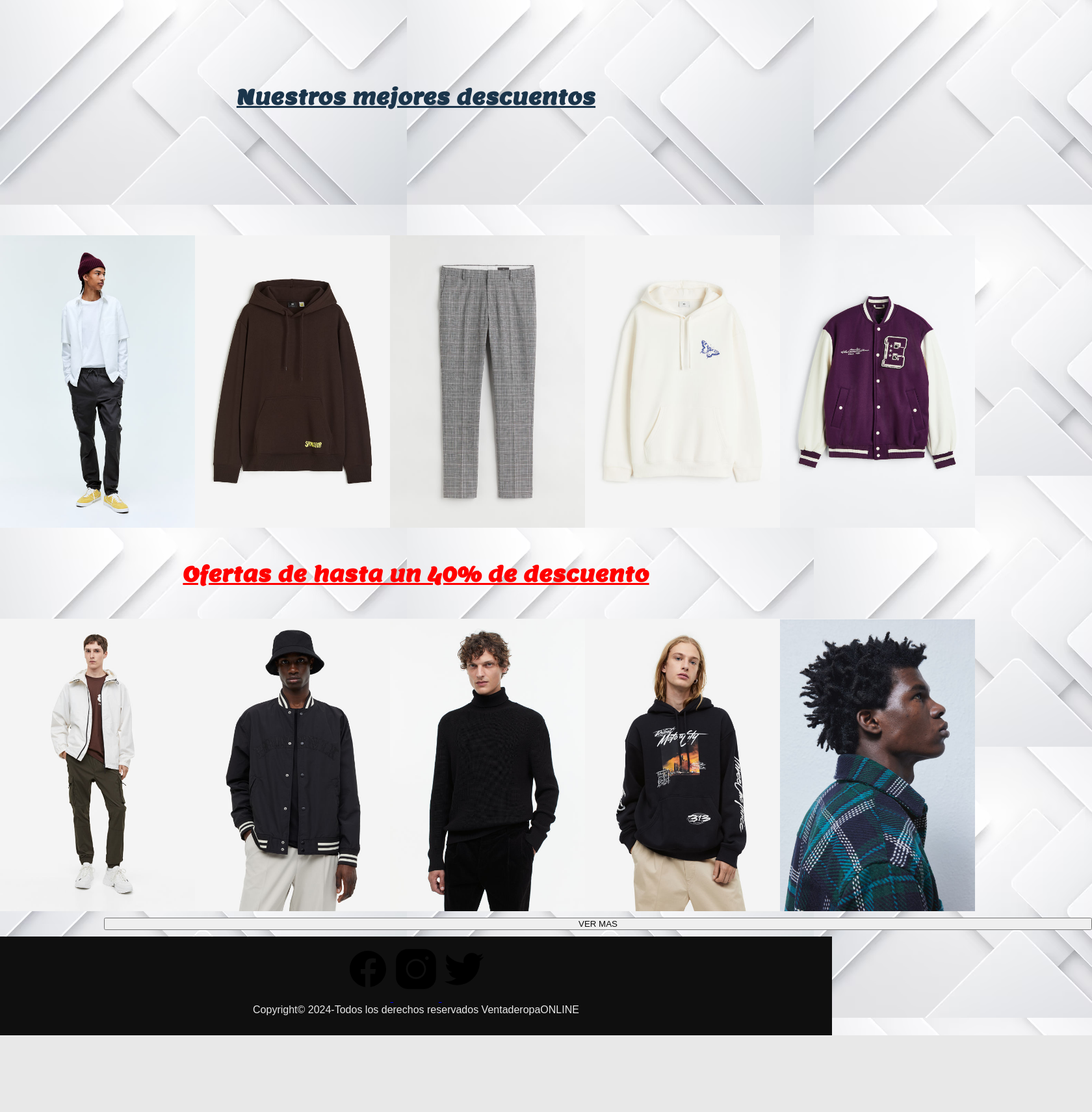
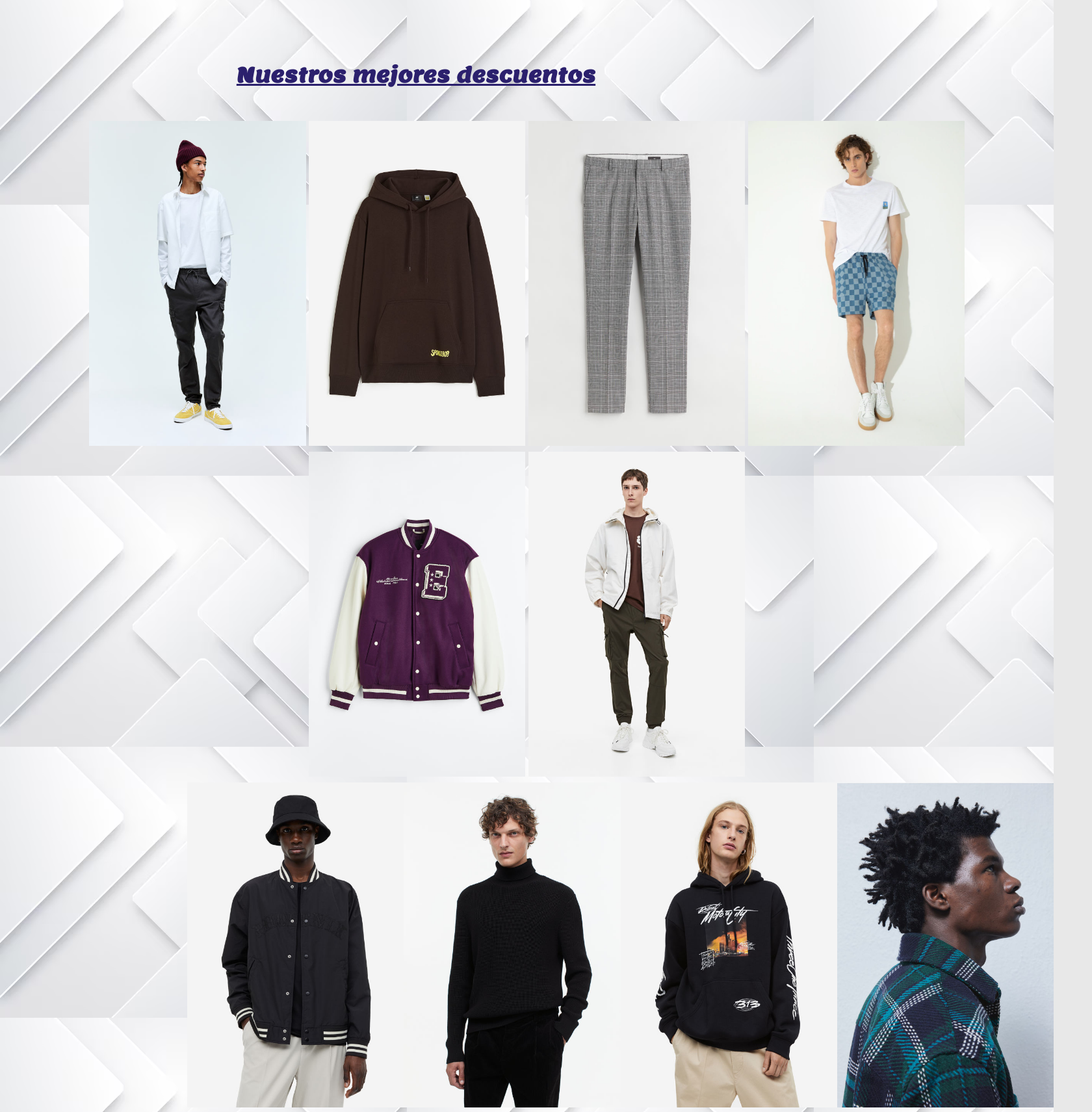
Before and after one commit to Andresarias12/github2, a plain HTML site: page nuestros descuentos.html in a window 1280 px wide. Shown: the part 102-1813 px from the top of the page at 65% size, 1680 px wide, since content can reach past the window. Before the commit the page ends 1695 px from the top, so only its background shows below. Drawn offline with Linux system fonts and the light colour scheme.

Commit message:
hice algunos cambios en el proyecto

```diff
--- a/nuestros descuentos.html
+++ b/nuestros descuentos.html
@@ -27,6 +27,7 @@
 
 </header>
 
+
 <main>
 
     <div>
@@ -35,31 +36,33 @@
     </div>
 
 
-    <div class="fotosdescuentos">
+  <div class="container">
 
-     <img src="./fotos2/descuento 1.jpeg" alt="descuento1" width="300px">
-     <img src="./fotos2/descuento 2.jpeg" alt="descuento2" width="300px">
-     <img src="./fotos2/descuento 3.jpeg" alt="descuento3" width="300px">
-     <img src="./fotos2/descuento 4.jpeg" alt="descuento4" width="300px">
-     <img src="./fotos2/descuento 5.jpeg" alt="descuento5" width="300px">
-    </div>
-
-
-      <h1 class="titulo-descuento">Ofertas de hasta un 40% de descuento</h1>
+      <div class="imagen1">
+        <img src="./fotos2/descuento 1.jpeg" alt="." height="500vh">
+        <img src="./fotos2/descuento 2.jpeg" alt="." height="500vh">
+        <img src="./fotos2/descuento 3.jpeg" alt="." height="500vh">
+        <img src="./fotos2/descuentoultimo.webp" alt="." height="500vh">
+      </div>
+      <div class="imagen2">
+        <img src="./fotos2/descuento 5.jpeg" alt="." height="500vh">
+        <img src="./fotos2/desceunto 6.jpeg" alt="." height="500vh">
+      </div>
 
 
 
-   <div class="imagenesdos">
-     <img src="./fotos2/desceunto 6.jpeg" alt="descuento6" width="300px">
-     <img src="./fotos2/desceunto7.jpeg" alt="descuento"   width="300px">
-     <img src="./fotos2/desceunto8.jpeg" alt="desceunto"   width="300px">
-     <img src="./fotos2/descuento9.jpeg" alt="desccuento"  width="300px">
-     <img src="./fotos2/descuento10.jpeg" alt="descuento"  width="300px">
 
-    </div>
-    <div class="botondescuento">
-      <button class="botondescuento">ver mas</button>
-    </div>
+         <div class="imagenesdos">
+
+           <img src="./fotos2/desceunto7.jpeg" alt="descuento"   height="500vh">
+           <img src="./fotos2/desceunto8.jpeg" alt="desceunto"   height="500vh">
+           <img src="./fotos2/descuento9.jpeg" alt="desccuento"  height="500vh">
+           <img src="./fotos2/descuento10.jpeg" alt="descuento"  height="500vh">
+         </div>
+   </div>
+
+
+
 
 
 </main>
--- a/style.css
+++ b/style.css
@@ -59,19 +59,10 @@ h1{
 
 }
 
-.fotosinicio{
-display: flex;
-justify-content: space-around;
 
-}
-.boton-inicio{
-    width: 90%;
-    text-transform: uppercase;
-    margin-bottom: 700px;
-  padding: 10px;
-  background-color: #f7f6f6;
-  color: #802397;
-}
+
+
+
 .foto-uno{
   margin-top: 6rem;
 }
@@ -177,6 +168,8 @@ font-size: 2rem;
   width: 100%;
   text-transform: uppercase;
 margin-bottom: 10px;
+color: #0a0a0a;
+background-color: white;
 }
 
 
@@ -191,12 +184,28 @@ margin-bottom: 10px;
 }
 
 
-.fotoiniciodos{
-  margin-left: 200px;
-  max-width: 200px;
-  letter-spacing: 2rem;
-  margin-bottom: 35rem;
-  }
+.container {  display: grid;
+  grid-template-columns: 1fr 1fr 1fr 1fr;
+  grid-template-rows: 0.4fr 0.4fr;
+  grid-auto-columns: 1fr;
+  grid-auto-rows: 1fr;
+  gap: 10px 6px;
+  grid-auto-flow: row;
+  grid-template-areas:
+    "imagen1 imagen1 imagen1 imagen1"
+    "imagen2 imagen2 imagen2 imagen2";
+}
+
+.imagen1 { grid-area: imagen1; }
+
+.imagen2 { grid-area: imagen2; }
+
+
+
+
+
+
+
   .formulario{
     margin: 200px 0 200px 700px;
     width: 400px;
@@ -267,34 +276,42 @@ input[type="submit"]{
   color: #189dd1;
   text-decoration: none;
 }
-.fotosdescuentos{
- margin-top: 12rem;
- display: flex;
- justify-content: space-evenly;
- }
- .botondescuento{
-  margin: 5px 0 5px 80px;
-  width: 1520px;
-  text-transform: uppercase;
-  color: #0a0a0a;
+.container {  display: grid;
+  grid-template-columns: 1fr 1fr 1fr;
+  grid-template-rows: 1fr 1fr 1fr;
+  grid-auto-columns: 1fr;
+  grid-auto-rows: 1fr;
+  gap: 5px 0px;
+  grid-auto-flow: row;
+
+  justify-items: center;
+  grid-template-areas:
+    "imagen1 imagen1 imagen1"
+    "imagen2 imagen2 imagen2"
+    "imagen3 imagen3 imagen3";
+}
+
+.imagen1 { grid-area: imagen1; }
+
+.imagen2 { grid-area: imagen2; }
 
 
-  }
+
   .imagenesdos{
     display: flex;
   justify-content: space-evenly;
-  margin-top: 3rem;
+  margin-left: 18rem;
+
   }
-  .titulodescuento{
-    text-align: center;
-    color: #1b354b;
-    text-decoration: underline;
-    margin-top: 9rem;
-}
-.titulo-descuento{
+
+
+
+.titulodescuento{
   text-align: center;
-  color: #ff0000;
+  color: #2b206d;
   text-decoration: underline;
+  margin: 110px 0  50px 0;
+
 }
 .nosotros-titulo{
   text-align: center;
@@ -338,3 +355,6 @@ border-radius: 12px;
   text-transform: uppercase;
   color: #2832c8;
 }
+.container{
+  margin-bottom: 50px;
+}
```
Also changed, not shown: inicio.html (+55 -12 lines), nuestra ropa.html (+53 -11 lines), fotos2/bos1.avif (added), fotos2/bos1.webp (added), fotos2/bos10.webp (added), fotos2/bos11.webp (added), fotos2/bos12.webp (added), fotos2/bos13.webp (added), fotos2/bos2.avif (added), fotos2/bos3.avif (added), fotos2/bos4.webp (added), fotos2/bos5.webp (added), fotos2/bos6.avif (added), fotos2/bos8.webp (added), 2 more files.
